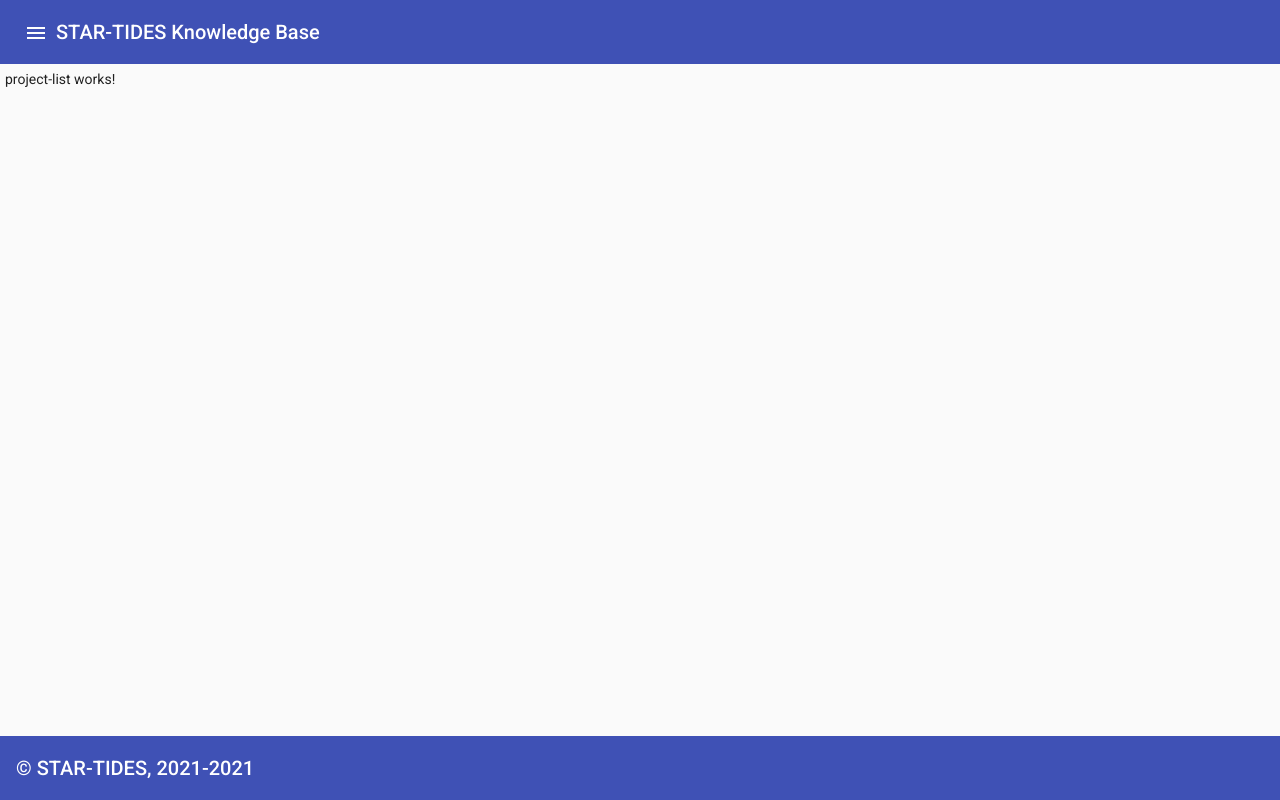
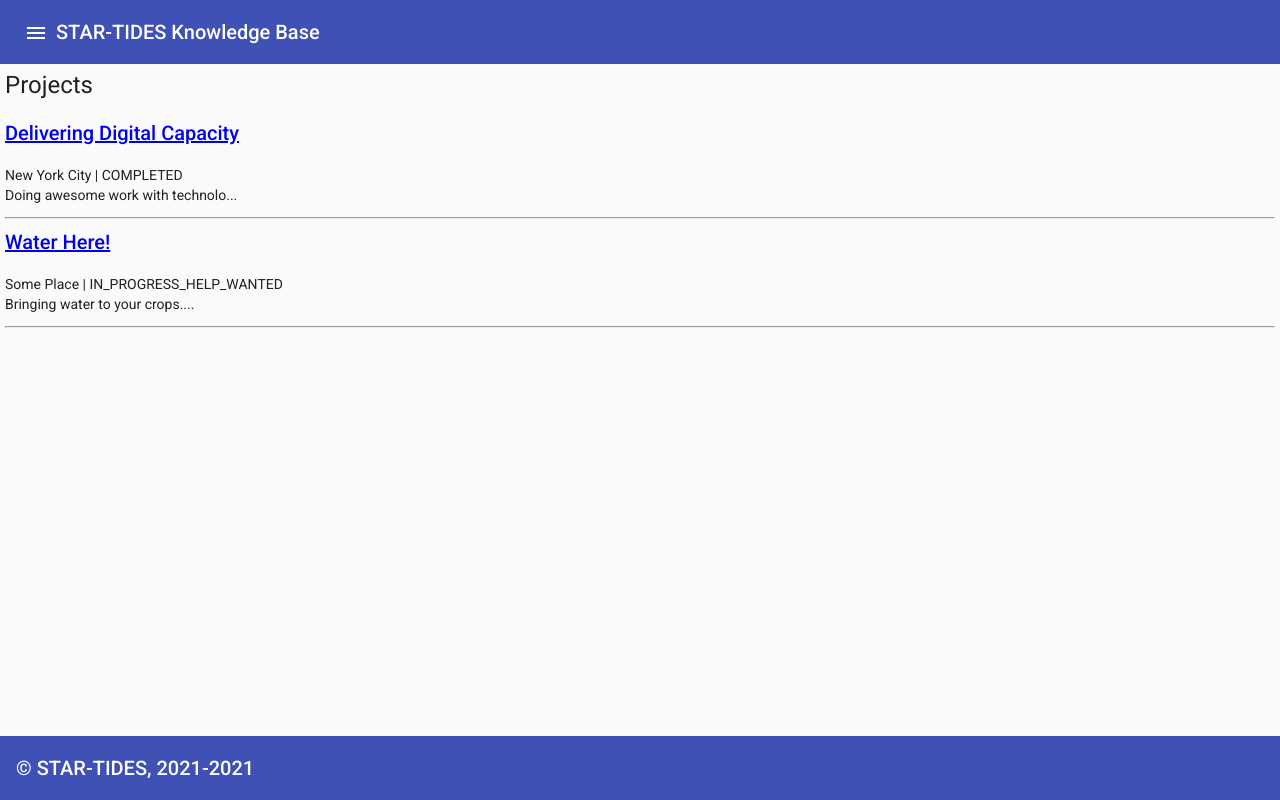
Before and after one commit to STAR-TIDES/kb, an Angular app in the folder frontend/star-tides/: page /projects in a window 1280 px wide. Built offline with nearby package versions, Linux system fonts and the light colour scheme.

Commit message:
Work on project detail and list pages.
Plus other refactorings.

```diff
--- a/frontend/star-tides/src/app/contact-detail/contact-detail.component.ts
+++ b/frontend/star-tides/src/app/contact-detail/contact-detail.component.ts
@@ -1,5 +1,5 @@
 import { Component, OnInit } from '@angular/core';
-import { ActivatedRoute } from '@angular/router';
+import { ActivatedRoute, Router } from '@angular/router';
 import { throwError } from 'rxjs';
 import { switchMap } from 'rxjs/operators';
 import { Availability } from '../data/availability';
@@ -15,17 +15,18 @@
 export class ContactDetailComponent implements OnInit {
   contact?: Contact;
 
-  constructor(private route: ActivatedRoute, private client: KnowledgeBaseService) { }
+  constructor(private activatedRoute: ActivatedRoute, private router: Router, private client: KnowledgeBaseService) { }
 
   ngOnInit(): void {
-    this.route.params.pipe(switchMap(params => {
-      const id: string | undefined = params['id'];
-      if (id) {
-        return this.client.getContact(id);
-      } else {
-        return throwError('id not present from route');
-      }
-    })).subscribe(contact => this.contact = contact, err => console.error(err));
+    const id = this.activatedRoute.snapshot.paramMap.get('id');
+    if (!id) {
+      console.error('id not present in route');
+      this.router.navigate(['/contacts']);
+    }
+
+    this.client.getContact(id!).subscribe(
+      contact => this.contact = contact,
+      err => console.error(err));
   }
 
   contactIsAvailable(): boolean {
--- a/frontend/star-tides/src/app/data/contact.ts
+++ b/frontend/star-tides/src/app/data/contact.ts
@@ -16,3 +16,8 @@
     statuses: String[];
     engagement: Engagement;
 }
+
+export interface ContactNameAndId {
+    id?: string;
+    name: string;
+}
--- a/frontend/star-tides/src/app/data/project.ts
+++ b/frontend/star-tides/src/app/data/project.ts
@@ -1 +1,32 @@
-export interface Project { }
+import { ContactNameAndId } from "./contact";
+import { Engagement } from "./engagement";
+import { Location } from "./location";
+
+export interface Project {
+    id: string;
+    name: string;
+    location: Location;
+    engagement: Engagement;
+    contacts: ContactNameAndId[];
+    summary: string;
+    solutionCosts?: string;
+    updates?: ProjectUpdate[];
+    notes?: string;
+    status: ProjectStatus;
+}
+
+export enum ProjectStatus {
+    Unspecified = 'UNSPECIFIED',
+    Proposed = 'PROPOSED',
+    ProposedHelpWanted = 'PROPOSED_HELP_WANTED',
+    InProgress = 'IN_PROGRESS',
+    InProgressHelpWanted = 'IN_PROGRESS_HELP_WANTED',
+    Abandoned = 'ABANDONED',
+    Completed = 'COMPLETED'
+}
+export interface ProjectUpdate {
+    timestamp: Date,
+    userId: string,
+    content: string,
+    requestingContactId?: string,
+}
--- a/frontend/star-tides/src/app/home/home.component.html
+++ b/frontend/star-tides/src/app/home/home.component.html
@@ -2,7 +2,7 @@
     <h1>Welcome to the STAR-TIDES Knowledge Base</h1>
     <h2>
         Search our database of
-        contacts, projects, grants, guides, and more!
+        contacts, projects, guides, and more!
     </h2>
     <mat-form-field>
         <mat-label>Search the Knowledge Base</mat-label>
--- a/frontend/star-tides/src/app/knowledge-base-service-interface.ts
+++ b/frontend/star-tides/src/app/knowledge-base-service-interface.ts
@@ -1,9 +1,13 @@
 import { Observable } from "rxjs";
 import { Contact } from "./data/contact";
+import { Project } from "./data/project";
 
 export interface KnowledgeBaseInterface {
     getContact(id: string): Observable<Contact>;
     listContacts(query?: string, pageToken?: string, pageSize?: number): Observable<Contact[]>;
     updateContact(id: string, payload: Contact): Observable<Contact>;
     deleteContact(id: string): Observable<{}>;
+
+    getProject(id: string): Observable<Project>;
+    listProject(query?: string, pageToken?: string, pageSize?: number): Observable<Project[]>;
 }
--- a/frontend/star-tides/src/app/knowledge-base.service.ts
+++ b/frontend/star-tides/src/app/knowledge-base.service.ts
@@ -6,6 +6,7 @@
 import { KnowledgeBaseInterface } from './knowledge-base-service-interface';
 import { Availability } from './data/availability';
 import { ContactListComponent } from './contact-list/contact-list.component';
+import { Project, ProjectStatus } from './data/project';
 
 @Injectable({
   providedIn: 'root'
@@ -57,6 +58,43 @@
     }
   ];
 
+  fakeProjects: Project[] = [{
+    id: '1',
+    name: 'Delivering Digital Capacity',
+    contacts: [{ id: '1', name: 'Leo Rudberg' }, { name: 'Darth Vader' }],
+    summary: 'Doing awesome work with technology!',
+    engagement: {
+      locations: [{ iso31661CountryCode: 840, arbitraryText: 'New York City' }],
+      focuses: ['Digital Capacity'],
+      backgrounds: ['Foo'],
+      areasOfInterest: ['Bar'],
+    },
+    location: { iso31661CountryCode: 840, arbitraryText: 'New York City' },
+    status: ProjectStatus.Completed,
+    updates: [
+      { content: 'Started!', timestamp: new Date('2021-01-02'), userId: '1', requestingContactId: '2' },
+      { content: 'Midpoint', timestamp: new Date('2021-05-06'), userId: '1' },
+      { content: 'Completed!', timestamp: new Date('2021-09-01'), userId: '1', requestingContactId: '1' },
+    ]
+  }, {
+    id: '2',
+    name: 'Water Here!',
+    contacts: [{ name: 'Marco Polo' }, { name: 'Squidward Tentacles', id: '2' }],
+    summary: 'Bringing water to your crops.',
+    engagement: {
+      locations: [
+        { iso31661CountryCode: 123, arbitraryText: 'Some Place' },
+        { iso31661CountryCode: 456, arbitraryText: 'Some Other Place' }
+      ],
+      focuses: ['Agriculture', 'Water', 'Health and Sanitation'],
+      backgrounds: ['Government', 'Research'],
+      areasOfInterest: ['Agriculture'],
+    },
+    location: { iso31661CountryCode: 123, arbitraryText: 'Some Place' },
+    status: ProjectStatus.InProgressHelpWanted,
+    solutionCosts: 'Water pumps for __$200 each__.'
+  }];
+
   constructor() { }
 
   getContact(id: string): Observable<Contact> {
@@ -78,4 +116,16 @@
   deleteContact(id: string): Observable<{}> {
     throw new Error('unimplemented');
   }
+
+  getProject(id: string): Observable<Project> {
+    const project = this.fakeProjects.find(p => p.id == id);
+    if (project) {
+      return of(project);
+    }
+    return throwError(new Error(`project with id ${id} not found`));
+  }
+
+  listProject(query = '', pageToken = '', pageSize = 10): Observable<Project[]> {
+    return of(this.fakeProjects);
+  }
 }
--- a/frontend/star-tides/src/app/project-detail/project-detail.component.html
+++ b/frontend/star-tides/src/app/project-detail/project-detail.component.html
@@ -1 +1,28 @@
-<p>project-detail works!</p>
+<div *ngIf="project; else elseBlock">
+    <h1>{{project.name}}</h1>
+    <h2>Contacts</h2>
+    <li *ngFor="let contact of project.contacts">
+        <a *ngIf="contact.id; else noContactId" routerLink="/contacts/{{contact.id}}">{{contact.name}}</a>
+        <ng-template #noContactId>{{contact.name}}</ng-template>
+    </li>
+    <h2>Location: {{project.location.arbitraryText}}</h2>
+    <h2>Status: {{project.status}}</h2>
+    <h2>Summary</h2>
+    <p>{{project.summary}}</p>
+    <div *ngIf="project.solutionCosts">
+        <h2>Solution costs</h2>
+        <p>{{project.solutionCosts}}</p>
+    </div>
+    <h2>Notes</h2>
+    <p>{{project.notes}}</p>
+    <h2>Updates</h2>
+    <div *ngFor="let update of project.updates, index as i">
+        <h3>Project Update {{i+1}}</h3>
+        <p>{{update.content}}</p>
+        <p>By {{update.userId}} <span *ngIf="update.requestingContactId">on behalf of
+                {{update.requestingContactId}}</span> on {{update.timestamp}}</p>
+    </div>
+</div>
+<ng-template #elseBlock>
+    <h1 class='error'>Could not find the given Project.</h1>
+</ng-template>
--- a/frontend/star-tides/src/app/project-detail/project-detail.component.ts
+++ b/frontend/star-tides/src/app/project-detail/project-detail.component.ts
@@ -1,4 +1,10 @@
 import { Component, OnInit } from '@angular/core';
+import { ActivatedRoute, Router } from '@angular/router';
+import { of, throwError } from 'rxjs';
+import { mergeMap } from 'rxjs/operators';
+import { Contact } from '../data/contact';
+import { Project } from '../data/project';
+import { KnowledgeBaseService } from '../knowledge-base.service';
 
 @Component({
   selector: 'app-project-detail',
@@ -6,10 +12,20 @@
   styleUrls: ['./project-detail.component.css']
 })
 export class ProjectDetailComponent implements OnInit {
+  project?: Project;
 
-  constructor() { }
+  constructor(private activatedRoute: ActivatedRoute, private router: Router, private client: KnowledgeBaseService) { }
 
   ngOnInit(): void {
+    const id = this.activatedRoute.snapshot.paramMap.get('id');
+    if (!id) {
+      console.error('id not present in route');
+      this.router.navigate(['/projects']);
+    }
+
+    this.client.getProject(id!).subscribe(
+      project => this.project = project,
+      err => console.error(err)
+    );
   }
-
 }
--- a/frontend/star-tides/src/app/project-list/project-list.component.html
+++ b/frontend/star-tides/src/app/project-list/project-list.component.html
@@ -1 +1,8 @@
-<p>project-list works!</p>
+<h1>Projects</h1>
+<ng-template ngFor let-project [ngForOf]="projects">
+    <h2><a href="/projects/{{project.id}}">{{project.name}}</a></h2>
+    <span>{{project.location.arbitraryText}} | {{project.status}}</span>
+    <!--Taken from https://stackoverflow.com/a/44669515.-->
+    <p>{{ (project.summary | slice:0:32) + '...' }}</p>
+    <hr>
+</ng-template>
--- a/frontend/star-tides/src/app/project-list/project-list.component.ts
+++ b/frontend/star-tides/src/app/project-list/project-list.component.ts
@@ -1,4 +1,6 @@
 import { Component, OnInit } from '@angular/core';
+import { Project } from '../data/project';
+import { KnowledgeBaseService } from '../knowledge-base.service';
 
 @Component({
   selector: 'app-project-list',
@@ -6,10 +8,14 @@
   styleUrls: ['./project-list.component.css']
 })
 export class ProjectListComponent implements OnInit {
+  projects: Project[] = [];
 
-  constructor() { }
+  constructor(private client: KnowledgeBaseService) { }
 
   ngOnInit(): void {
+    this.client.listProject().subscribe(
+      projects => this.projects = projects,
+      err => console.error(err),
+    )
   }
-
 }
```
